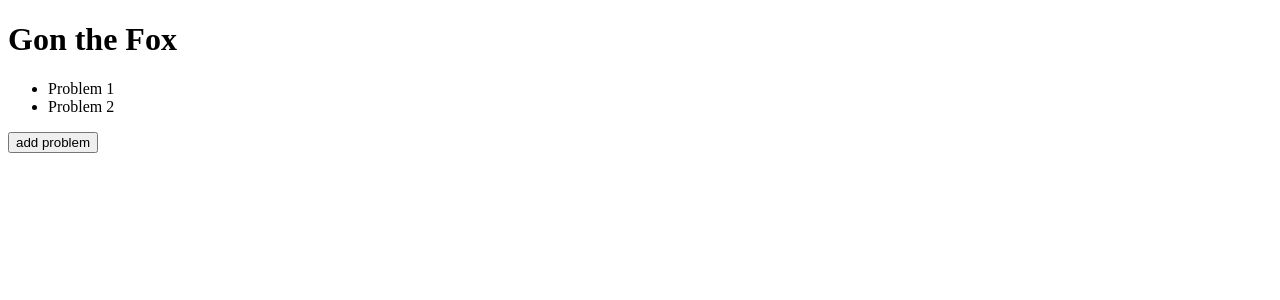
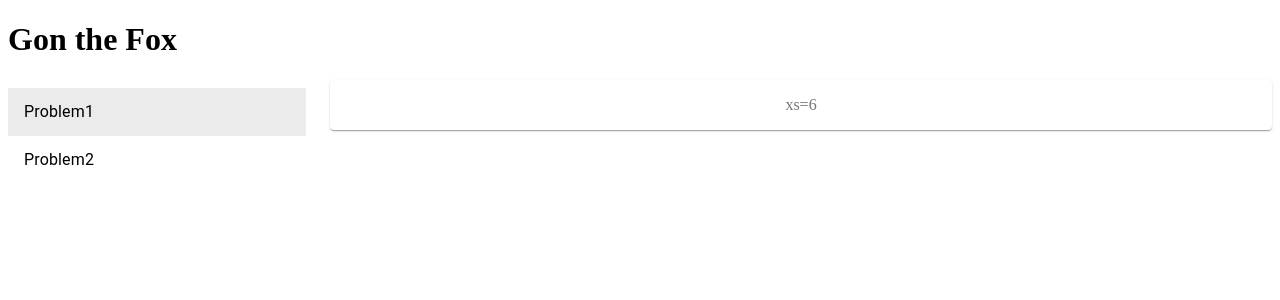
Before and after one commit to minus3theta/icfpc2021, a React app in the folder togatoga/kennel/frontend/: page / in a window 1280 px wide. Shown: the top 300 px of the page. Built offline with nearby package versions, Linux system fonts and the light colour scheme.

Commit message:
add problem list

```diff
--- a/togatoga/kennel/frontend/src/app/store.ts
+++ b/togatoga/kennel/frontend/src/app/store.ts
@@ -10,10 +10,12 @@ type Problem = {
 
 type State = {
   problems: Problem[];
+  selected: number;
 };
 
 const initialState: State = {
   problems: [{ id: 1 }, { id: 2 }],
+  selected: 0
 };
 
 const slice = createSlice({
@@ -27,10 +29,17 @@ const slice = createSlice({
       ...state,
       problems: action.payload.problems,
     }),
+    setSelected: (
+      state,
+      action: PayloadAction<number>
+    ) => ({
+      ...state,
+      selected: action.payload,
+    }),
   },
 });
 
-export const { updateProblems } = slice.actions;
+export const { updateProblems, setSelected } = slice.actions;
 
 export const store = configureStore({
   reducer: slice.reducer,
--- /dev/null
+++ b/togatoga/kennel/frontend/src/components/problemList.tsx
@@ -0,0 +1,50 @@
+import React from 'react';
+import { createStyles, Theme, makeStyles } from '@material-ui/core/styles';
+import List from '@material-ui/core/List';
+import ListItem, { ListItemProps } from '@material-ui/core/ListItem';
+import ListItemText from '@material-ui/core/ListItemText';
+import { useSelector, setSelected } from '../app/store';
+import { useDispatch } from 'react-redux';
+
+const useStyles = makeStyles((theme: Theme) =>
+  createStyles({
+    root: {
+      width: '100%',
+      maxWidth: 360,
+      backgroundColor: theme.palette.background.paper,
+    },
+  }),
+);
+
+function ListItemLink(props: ListItemProps<'a', { button?: true }>) {
+  return <ListItem button component="a" {...props} />;
+}
+
+export default function ProblemList() {
+  const classes = useStyles();
+  const { problems, selectedIdx } = useSelector((state) => {
+    return { problems: state.problems, selectedIdx: state.selected };
+  });
+  const dispatch = useDispatch();
+  const handleListClick = (i: number) => {
+    dispatch(setSelected(i));
+  };
+
+  return (
+    <div className={classes.root}>
+      <List component="nav" aria-label="main mailbox folders">
+        { problems.map((p, i) => {
+          return (
+            <ListItem
+              button
+              selected={selectedIdx === i}
+              onClick={(e) => handleListClick(i)}
+            >
+              <ListItemText primary={"Problem" + p.id} />
+            </ListItem>
+          )
+        })}
+      </List>
+    </div>
+  );
+}
--- a/togatoga/kennel/frontend/src/index.tsx
+++ b/togatoga/kennel/frontend/src/index.tsx
@@ -1,32 +1,40 @@
 import React from 'react';
 import ReactDOM from 'react-dom';
-import { updateProblems, store, useSelector } from './app/store';
-import { Provider, useDispatch } from 'react-redux';
+import { store } from './app/store';
+import { Provider } from 'react-redux';
+import { makeStyles, createStyles, Theme } from '@material-ui/core/styles';
+import Paper from '@material-ui/core/Paper';
+import Grid from '@material-ui/core/Grid';
+import ProblemList from './components/problemList';
+
+const useStyles = makeStyles((theme: Theme) =>
+  createStyles({
+    root: {
+      flexGrow: 1,
+    },
+    paper: {
+      padding: theme.spacing(2),
+      textAlign: 'center',
+      color: theme.palette.text.secondary,
+    },
+  }),
+);
 
 const App = () => {
-  const { problems } = useSelector((state) => {
-    return { problems: state.problems };
-  });
-  const dispatch = useDispatch();
+  const classes = useStyles();
   return (
     <React.Fragment>
       <h1>Gon the Fox</h1>
-      <ul>
-        {problems.map((p) => (
-          <li key={p.id}> Problem {p.id} </li>
-        ))}
-      </ul>
-      <button
-        onClick={() => {
-          dispatch(
-            updateProblems({
-              problems: [...problems, { id: problems.length + 1 }],
-            })
-          );
-        }}>
-        {' '}
-        add problem{' '}
-      </button>
+      <div className={classes.root}>
+        <Grid container spacing={3}>
+          <Grid item xs={3}>
+            <ProblemList/>
+          </Grid>
+          <Grid item xs={9}>
+            <Paper className={classes.paper}>xs=6</Paper>
+          </Grid>
+        </Grid>
+      </div>
     </React.Fragment>
   );
 };
```
Also changed, not shown: 1 other file (tests, documents, lock files or other folders).
